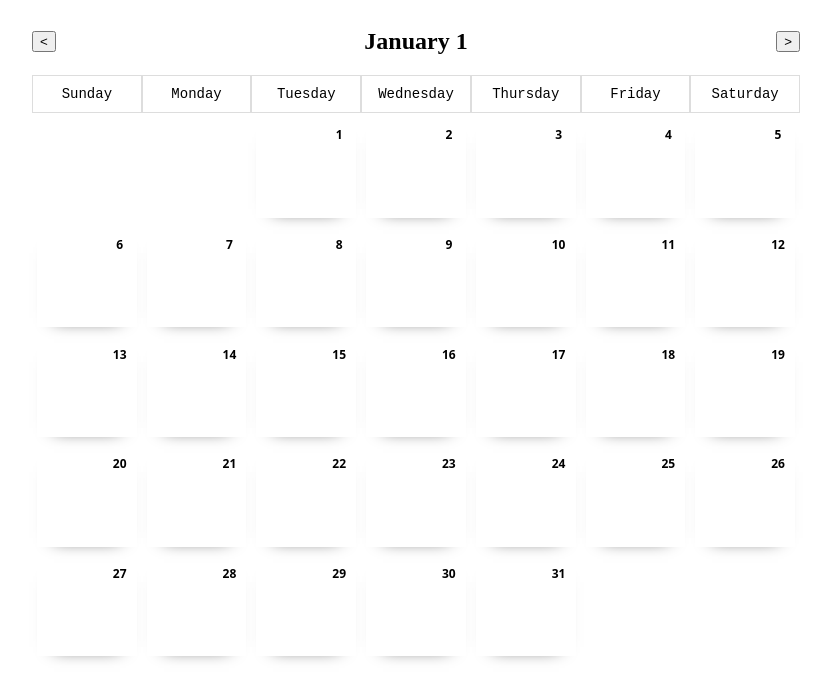
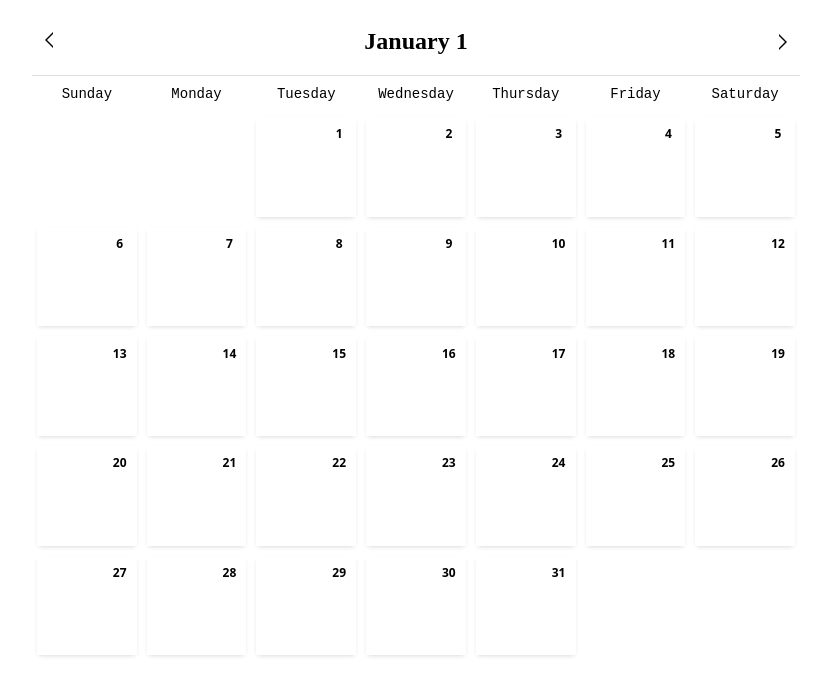
Before and after one commit to pranayraj09/ui-ps, a React app: page /1/1 in a window 1280 px wide. Shown: the whole page, without its empty margins (224-1055 px from the left). Built offline with nearby package versions, Linux system fonts and the light colour scheme; no server answers.

Commit message:
feature - add chevrons

```diff
--- a/src/components/Calendar/Calendar.js
+++ b/src/components/Calendar/Calendar.js
@@ -109,9 +109,9 @@ const Calendar = () => {
   return (
     <div className="calendar">
       <div className="header">
-        <button onClick={goToPreviousMonth}>&lt;</button>
+        <button onClick={goToPreviousMonth} className="chevron chevron-prev"></button>
         <h2>{`${monthNames[monthNum - 1]} ${yearNum}`}</h2>
-        <button onClick={goToNextMonth}>&gt;</button>
+        <button onClick={goToNextMonth} className="chevron chevron-next"></button>
       </div>
       <div className="days-of-week">
         {weekNames.map(day => (
--- a/src/components/Calendar/Calendar.scss
+++ b/src/components/Calendar/Calendar.scss
@@ -9,6 +9,42 @@
     display: flex;
     justify-content: space-between;
     align-items: center;
+
+    .chevron {
+      position: relative;
+      display: block;
+      background:  transparent;
+      border:  none;
+      height: 12px;
+      width:  30px;
+      cursor:  pointer;
+
+      &:before,
+      &:after{
+        position: absolute;
+        display: block;
+        content: "";
+        border: 8px solid transparent;
+      }
+
+      &:before{
+        top: 0;
+        border-top-color: #000;
+      }
+
+      &:after{
+        top: -2px;
+        border-top-color: #fff;
+      }
+
+      &.chevron-prev {
+        transform: rotate(90deg);
+      }
+
+      &.chevron-next {
+        transform: rotate(270deg);
+      }
+    }
   }
 
   .days-of-week {
@@ -19,7 +55,7 @@
       flex: 1;
       text-align: center;
       padding: 10px;
-      border: 1px solid #ddd;
+      border-top: 1px solid #ddd;
       font-family: monospace, sans-serif;
       font-size: 14px;
     }
@@ -31,7 +67,7 @@
 
     .date-cell {
       flex: 1 0 calc(90% / 7 - 2px);
-      box-shadow: 0px 8px 17px -17px rgba(0,0,0,1);
+      box-shadow: 0px 2px 5px -2px rgba(0, 0, 0, 0.2);
       position: relative;
       margin: 5px;
 
```
